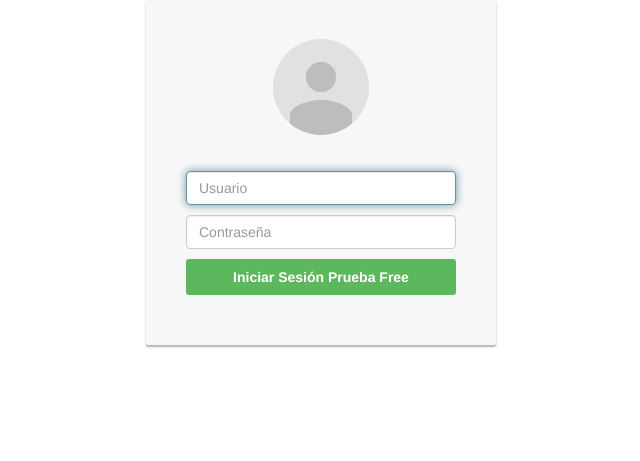
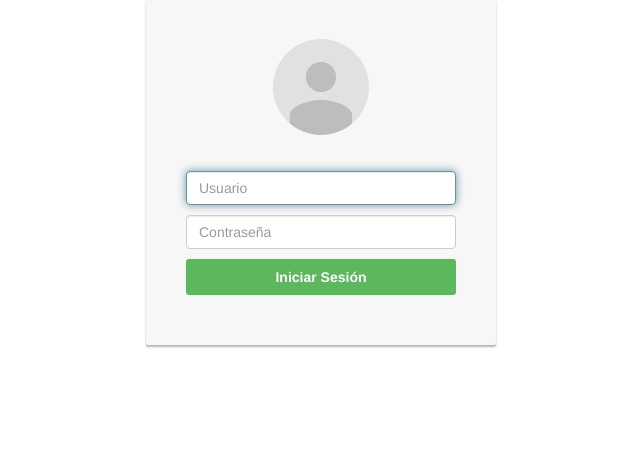
Before and after one commit to pato111ok/facturacion, a PHP site: page /tcpdf/login.php in a window 1280 px wide. Shown: the part 51-512 px from the top of the page, without its empty margins (319-959 px from the left). Run offline with PHP 8.4, Linux system fonts and the light colour scheme.

Commit message:
Update login.php

```diff
--- a/login.php
+++ b/login.php
@@ -78,7 +78,7 @@ if ($login->isUserLoggedIn() == true) {
                 <span id="reauth-email" class="reauth-email"></span>
                 <input class="form-control" placeholder="Usuario" name="user_name" type="text" value="" autofocus="" required>
                 <input class="form-control" placeholder="Contraseña" name="user_password" type="password" value="" autocomplete="off" required>
-                <button type="submit" class="btn btn-lg btn-success btn-block btn-signin" name="login" id="submit">Iniciar Sesión Prueba Free</button>
+                <button type="submit" class="btn btn-lg btn-success btn-block btn-signin" name="login" id="submit">Iniciar Sesión</button>
             </form><!-- /form -->
 
         </div><!-- /card-container -->
```
